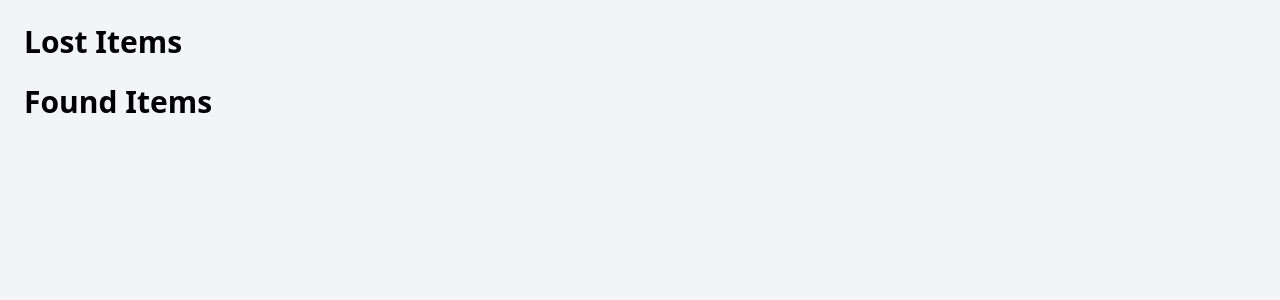
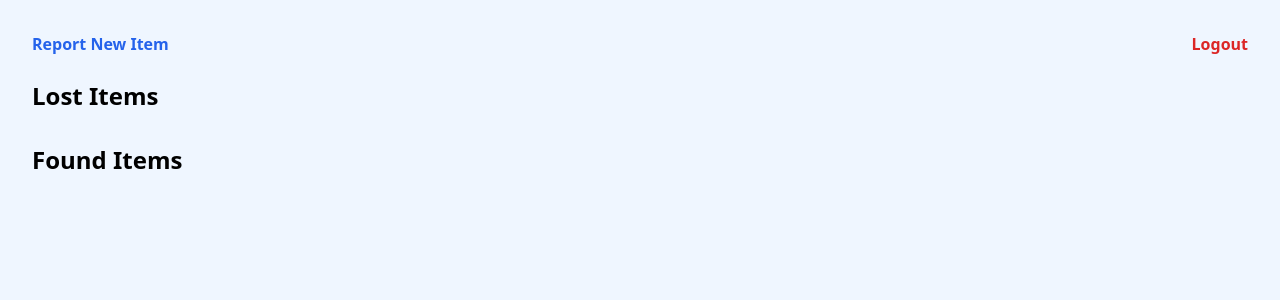
Before and after one commit to dharsh2210/project1, a Flask app: page /items in a window 1280 px wide. Shown: the top 300 px of the page. Run offline with Flask 3, Linux system fonts and the light colour scheme; data that the repository does not hold is empty; some libraries are stand-ins or nearby versions.

Commit message:
Add report and items page

```diff
--- a/templates/items.html
+++ b/templates/items.html
@@ -1,33 +1,52 @@
-
 <!DOCTYPE html>
 <html lang="en">
 <head>
   <meta charset="UTF-8">
-  <title>Items</title>
+  <title>All Items</title>
   <script src="https://cdn.tailwindcss.com"></script>
 </head>
-<body class="bg-gray-100 p-6">
-  <h1 class="text-3xl font-bold mb-4">Lost Items</h1>
-  <div>
+<body class="bg-blue-50 min-h-screen p-8">
+
+  <div class="flex justify-between mb-6">
+    <a href="{{ url_for('report') }}" class="text-blue-600 font-bold">Report New Item</a>
+    <a href="{{ url_for('logout') }}" class="text-red-600 font-bold">Logout</a>
+  </div>
+
+  <h2 class="text-2xl font-bold mb-4">Lost Items</h2>
+  <div class="grid grid-cols-1 md:grid-cols-3 gap-4">
     {% for item in lost_items %}
-      <div class="bg-white p-4 rounded shadow mb-4">
-        <p><strong>{{ item[1] }}</strong> - {{ item[2] }}</p>
-        <p>Location: {{ item[3] }}</p>
-        <p>Date: {{ item[4] }}</p>
-        <p>Contact: {{ item[5] }}</p>
-      </div>
+    <div class="bg-white p-4 rounded shadow">
+      {% if item[6] %}
+        <img src="{{ url_for('static', filename='uploads/' ~ item[6]) }}" class="w-full h-48 object-cover mb-2 rounded">
+      {% endif %}
+      <h3 class="font-bold text-red-600">{{ item[1] }}</h3>
+      <p>{{ item[2] }}</p>
+      <p><b>Location:</b> {{ item[3] }}</p>
+      <p><b>Contact:</b> {{ item[5] }}</p>
+      <form method="POST" action="{{ url_for('mark_found', item_id=item[0]) }}">
+        <button class="bg-blue-600 text-white mt-2 px-3 py-1 rounded">Mark as Found</button>
+      </form>
+    </div>
     {% endfor %}
   </div>
-  <h1 class="text-3xl font-bold mt-6 mb-4">Found Items</h1>
-  <div>
+
+  <h2 class="text-2xl font-bold my-4">Found Items</h2>
+  <div class="grid grid-cols-1 md:grid-cols-3 gap-4">
     {% for item in found_items %}
-      <div class="bg-white p-4 rounded shadow mb-4">
-        <p><strong>{{ item[1] }}</strong> - {{ item[2] }}</p>
-        <p>Location: {{ item[3] }}</p>
-        <p>Date: {{ item[4] }}</p>
-        <p>Contact: {{ item[5] }}</p>
-      </div>
+    <div class="bg-white p-4 rounded shadow">
+      {% if item[6] %}
+        <img src="{{ url_for('static', filename='uploads/' ~ item[6]) }}" class="w-full h-48 object-cover mb-2 rounded">
+      {% endif %}
+      <h3 class="font-bold text-green-600">{{ item[1] }}</h3>
+      <p>{{ item[2] }}</p>
+      <p><b>Location:</b> {{ item[3] }}</p>
+      <p><b>Contact:</b> {{ item[5] }}</p>
+      <form method="POST" action="{{ url_for('claim', item_id=item[0]) }}">
+        <button class="bg-green-600 text-white mt-2 px-3 py-1 rounded">Claim</button>
+      </form>
+    </div>
     {% endfor %}
   </div>
+
 </body>
 </html>
```
